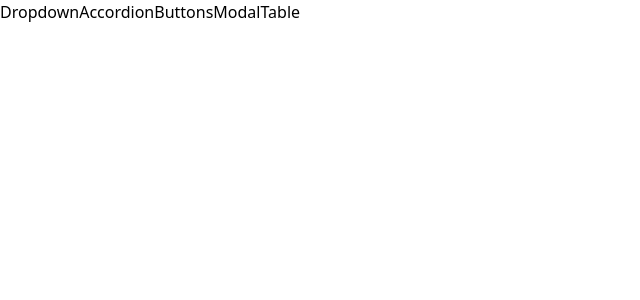
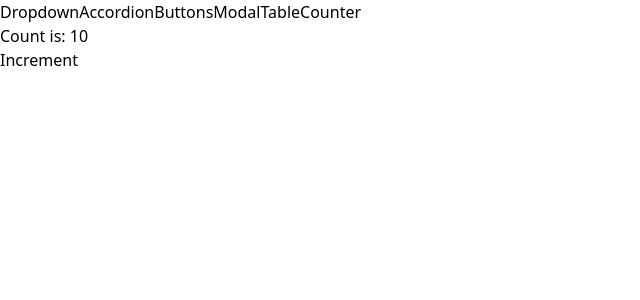
Before and after one commit to wali55/comps, a React (Vite) app: page /counter in a window 1280 px wide. Shown: the top 300 px of the page, without its empty margins (0-640 px from the left). Built offline with nearby package versions, Linux system fonts and the light colour scheme.

Commit message:
counter component

```diff
--- a/src/App.jsx
+++ b/src/App.jsx
@@ -5,6 +5,7 @@
 import ButtonPage from './pages/ButtonPage';
 import ModalPage from './pages/ModalPage';
 import TablePage from './pages/TablePage';
+import CounterPage from './pages/CounterPage';
 
 function App() {
 
@@ -27,6 +28,9 @@
                 <Route path="/table">
                     <TablePage />
                 </Route>
+                <Route path="/counter">
+                    <CounterPage initialCount={10} />
+                </Route>
             </div>
         </div>
     );
--- a/src/components/Sidebar.jsx
+++ b/src/components/Sidebar.jsx
@@ -6,7 +6,8 @@
         { label: 'Accordion', path: '/accordion' },
         { label: 'Buttons', path: '/buttons' },
         { label: 'Modal', path: '/modal' },
-        { label: 'Table', path: '/table' }
+        { label: 'Table', path: '/table' },
+        { label: 'Counter', path: '/counter' },
     ];
 
     const renderedLinks = links.map((link) => {
--- /dev/null
+++ b/src/pages/CounterPage.jsx
@@ -0,0 +1,22 @@
+import { useState, useEffect } from 'react';
+import Button from '../components/Button';
+
+const CounterPage = ({ initialCount }) => {
+  const [count, setCount] = useState(initialCount);
+
+  useEffect(() => {
+    console.log(count);
+  }, [count]);
+
+  const handleClick = () => {
+    setCount(count + 1);
+  };
+
+  return (
+    <div>
+      <h1>Count is: {count}</h1>
+      <Button onClick={handleClick}>Increment</Button>
+    </div>
+  );
+};
+export default CounterPage;
```
